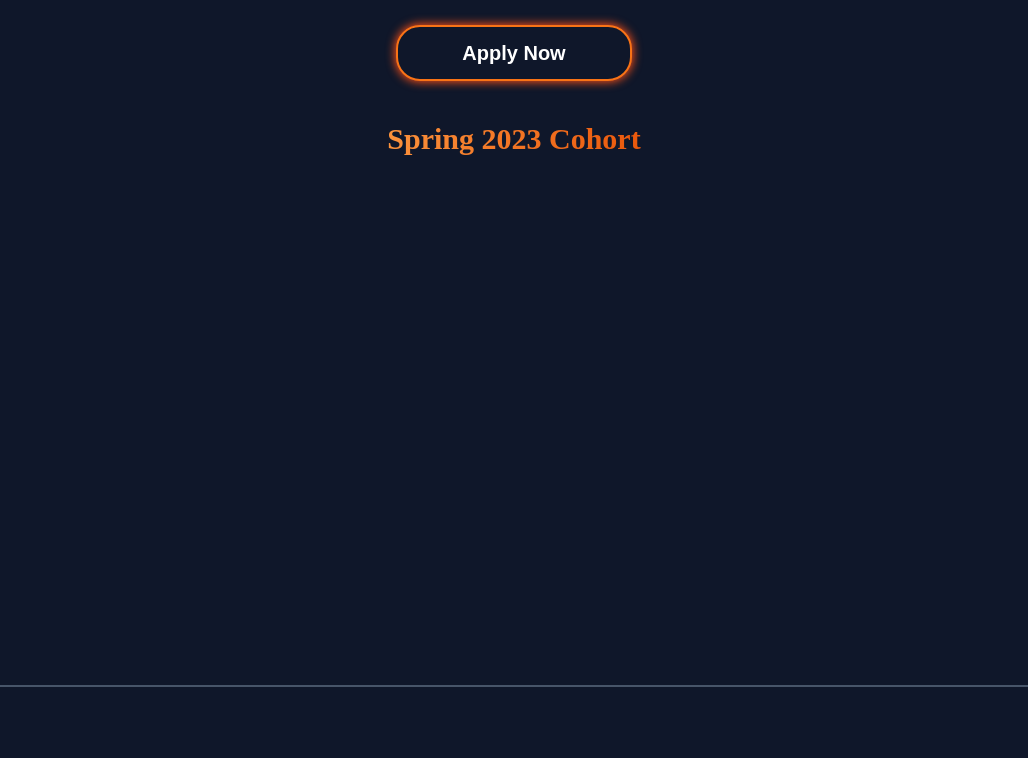
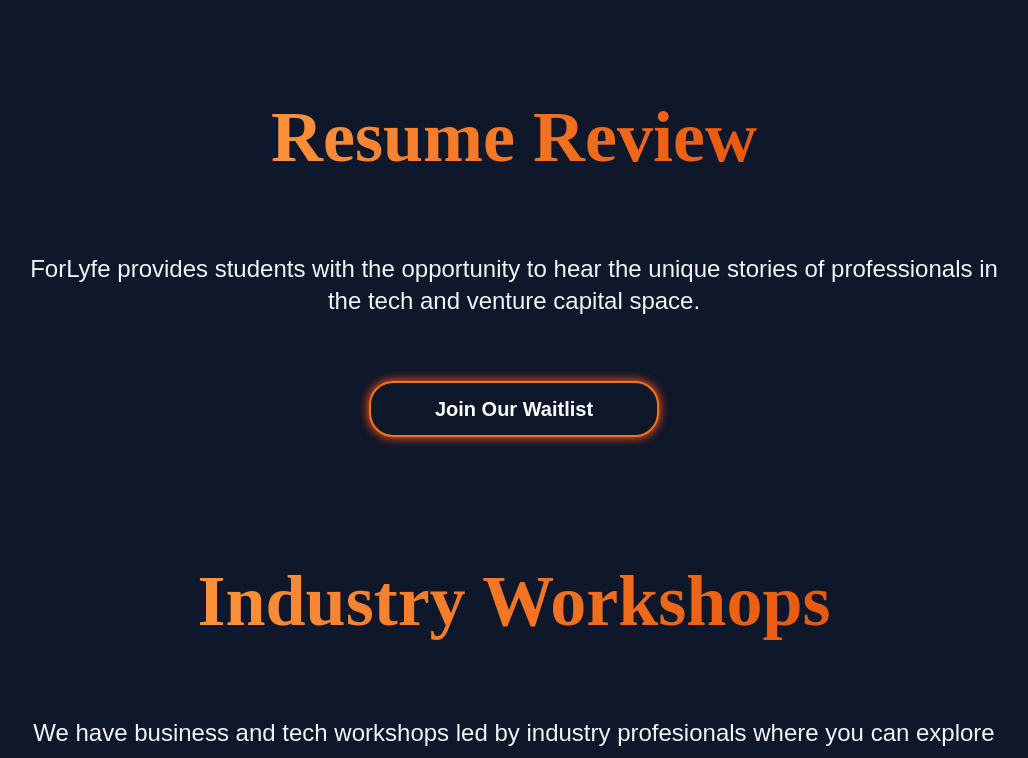
Before and after one commit to xonshq/forlyfe, a SvelteKit app: page /initiatives in a window 1280 px wide. Shown: the part 203-961 px from the top of the page, without its empty margins (126-1154 px from the left). Built offline with nearby package versions, Linux system fonts and the light colour scheme.

Commit message:
initiatives page

```diff
--- a/src/routes/+page.svelte
+++ b/src/routes/+page.svelte
@@ -10,7 +10,7 @@
 	import embark from '$lib/images/embark.jpeg';
 </script>
 
-<div class="h-screen pt-20 space-y-16 text-center md:pt-48">
+<div class="h-screen pt-20 mb-32 space-y-16 text-center md:pt-48">
 	<h1 class="text-5xl md:mb-20 md:text-7xl">
 		<ColoredText text="Explore Careers Through" />
 		<br />
@@ -30,7 +30,7 @@
 	</p>
 </div>
 
-<div class="mb-32 space-y-16 text-center">
+<div class="space-y-16 text-center">
 	<div>
 		<h1 class="mb-4 text-5xl md:text-7xl">
 			<ColoredText text="Our Journey" />
--- a/src/routes/initiatives/+page.svelte
+++ b/src/routes/initiatives/+page.svelte
@@ -3,16 +3,25 @@
 	import ColoredText from '$lib/components/ColoredText.svelte';
 </script>
 
-<div class="mb-10 space-y-6 text-center">
-	<h1 class="text-4xl font-bold">
-		<ColoredText text="Fall 2023 Cohort" />
+<div class="pt-20 mb-32 space-y-16 text-center md:pt-48">
+	<h1 class="text-5xl md:mb-20 md:text-7xl">
+		<ColoredText text="Resume Review" />
 	</h1>
-	<p class="text-xl font-bold">Coming Soon</p>
-	<BtnLink title="Apply Now" href="#" />
+	<p class="text-2xl">
+		ForLyfe provides students with the opportunity to hear the unique stories of professionals in
+		the tech and venture capital space.
+	</p>
+	<BtnLink href="#" title="Join Our Waitlist" />
 </div>
 
-<div class="space-y-6 text-center">
-	<h1 class="text-3xl font-bold">
-		<ColoredText text="Spring 2023 Cohort" />
+<div class="mb-20 space-y-6 text-center">
+	<h1 class="text-5xl md:mb-20 md:text-7xl">
+		<ColoredText text="Industry Workshops" />
 	</h1>
+	<p class="text-2xl">
+		We have business and tech workshops led by industry profesionals where you can explore careers.
+	</p>
+	<div class="pt-20">
+		<span class="text-2xl font-bold">COMING SOON</span>
+	</div>
 </div>
```
